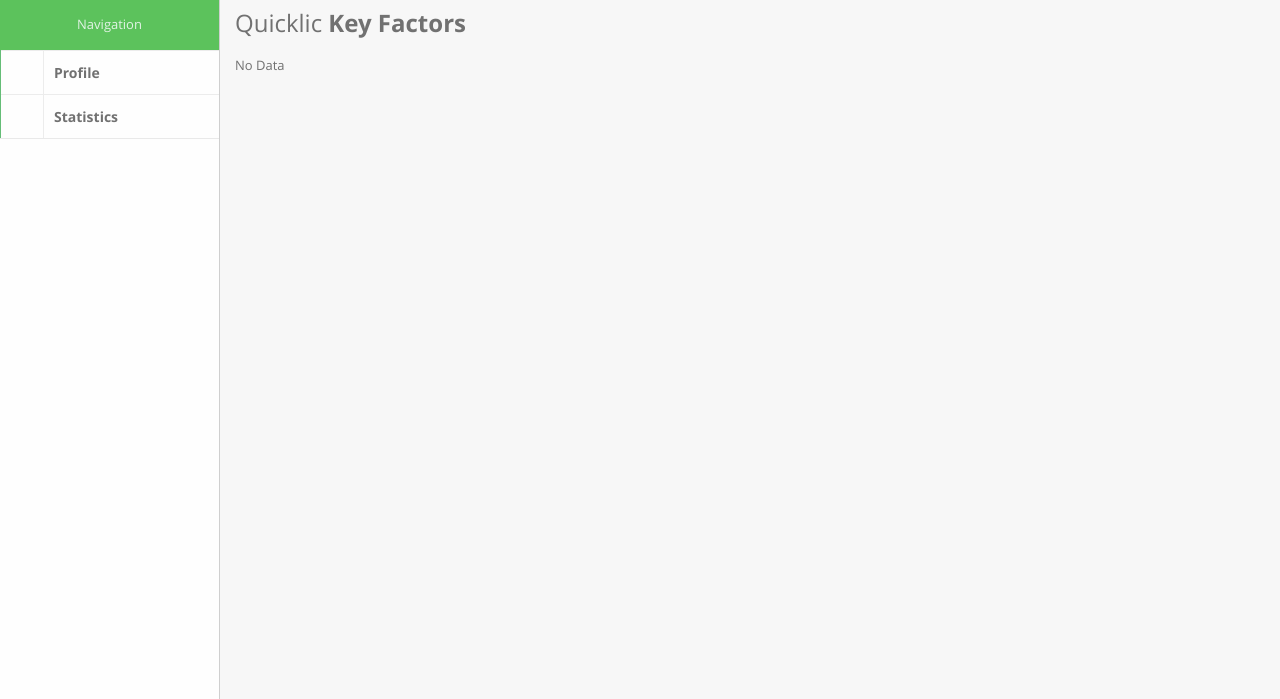
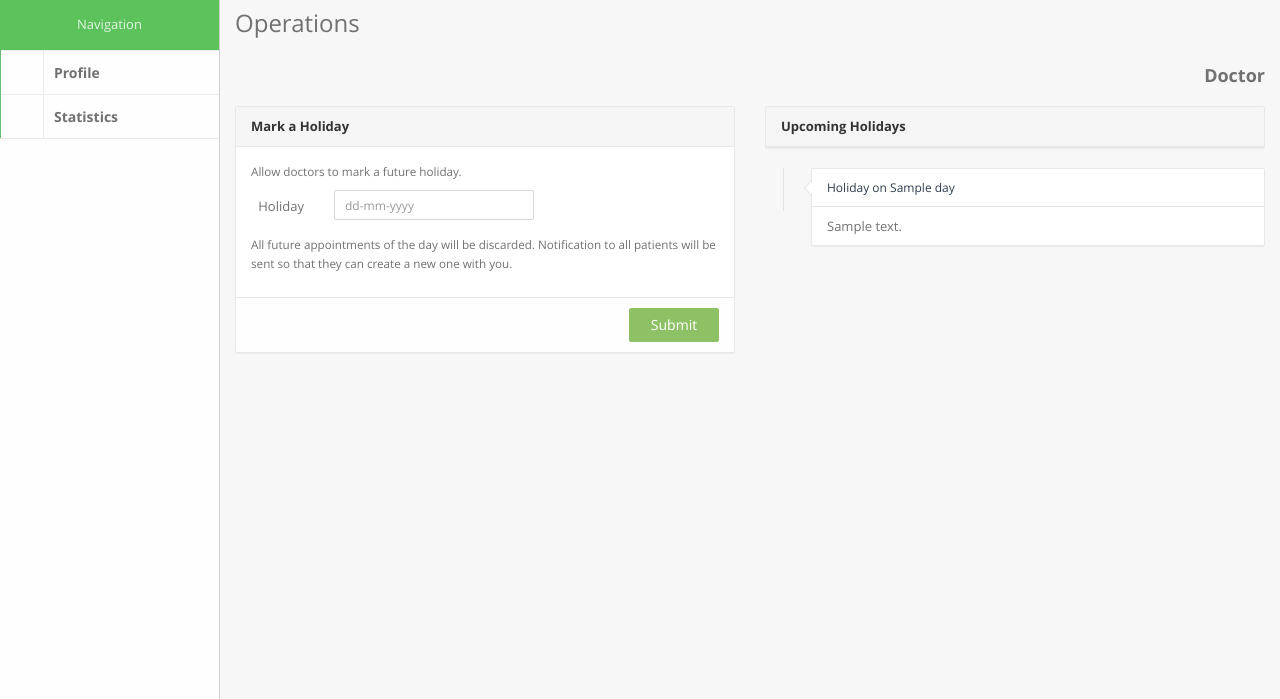
Before and after one commit to aamishbaloch/quicklic-backend, a Django app: template templates/portal/doctor_operations.html in a window 1280 px wide. Shown: the part 50-749 px from the top of the page. Run offline with Django 3.2, Linux system fonts and the light colour scheme; the template is opened without the code that fills it: most values are stand-ins (such as "Sample title", 1, 10 or a date in 2020); parts of the project's set-up code (start-up, migrations or seed data) failed here and were passed over; some libraries are stand-ins or nearby versions; some web fonts are replaced.

Commit message:
mark as holiday feature added

```diff
--- a/portal/statistics_helper.py
+++ b/portal/statistics_helper.py
@@ -93,6 +93,10 @@
     return data
 
 
+def get_doctor_future_holidays(doctor):
+    return doctor.holidays.filter(day__gt=datetime.now().date(), day__lte=(datetime.now()+timedelta(days=14)).date()).order_by('day')
+
+
 def get_top_clinic_name_for_doctor(doctor, appointments):
     top_clinic_name = "Not Found"
     clinic_appointments = 0
--- a/portal/urls.py
+++ b/portal/urls.py
@@ -9,4 +9,5 @@
     url(r'^profile$', views.ProfileView.as_view(), name='profile'),
     url(r'^doctor_setting$', views.DoctorSettingView.as_view(), name='doctor_setting'),
     url(r'^doctor/(?P<pk>[\d]+)/key_factors$', views.DoctorKeyFactorsView.as_view(), name='doctor_key_factors'),
+    url(r'^doctor/operations$', views.DoctorOperationsView.as_view(), name='doctor_operations'),
 ]
--- a/templates/portal/doctor_operations.html
+++ b/templates/portal/doctor_operations.html
@@ -8,11 +8,10 @@
           <div class="m-b-md">
             <div class="row">
               <div class="col-sm-6">
-                <h3 class="m-b-none m-t-sm">Quicklic<b> Key Factors</b></h3>
+                <h3 class="m-b-none m-t-sm">Operations</h3>
               </div>
             </div>
           </div>
-            {% if type == 1 %}
           <div class="m-b-md">
             <div class="row">
               <div class="col-sm-6">
@@ -29,65 +28,65 @@
             </div>
           </div>
           <div class="row">
+            <div class="col-sm-6">
+              <form class="form-horizontal" data-validate="parsley" action="{% url 'portal:doctor_operations' %}" method="post">
+              {% csrf_token %}
                 <section class="panel panel-default">
-                <div class="row m-l-none m-r-none bg-light lter">
-                  <div class="col-lg-12 col-md-3 padder-v b-r b-light text-center">
-                    <h1 class="patient_seen_counter">{{ factors.patient_seen }}</h1>
-                    <p class="patient_seen_text">Patients Dealt With</p>
+                  <header class="panel-heading">
+                    <strong>Mark a Holiday</strong>
+                  </header>
+                  <div class="panel-body">
+                    <p>
+                        <small>Allow doctors to mark a future holiday.</small>
+                    </p>
+                    <div class="form-group">
+                        <label class="col-sm-2 control-label">Holiday</label>
+                        <div class="col-sm-10">
+                            <input class="input-sm input-s datepicker-input form-control" name="day" size="16" type="text" data-date-format="dd-mm-yyyy" placeholder="dd-mm-yyyy">
                         </div>
                     </div>
+                    <p>
+                        <small>All future appointments of the day will be discarded. Notification to all patients will be sent so that they can create a new one with you.</small>
+                    </p>
+                  </div>
+                    <footer class="panel-footer text-right bg-light lter">
+                    <button type="submit" class="btn btn-success btn-s-xs">Submit</button>
+                  </footer>
                 </section>
+              </form>
             </div>
-            <div class="row">
+            <div class="col-lg-6">
               <section class="panel panel-default">
-                <div class="row m-l-none m-r-none bg-light lter">
-                  <div class="col-sm-6 col-md-3 padder-v b-r b-light">
-                    <span class="fa-stack fa-2x pull-left m-r-sm">
-                      <i class="fa fa-circle fa-stack-2x text-info"></i>
-                      <i class="fa fa-trophy fa-stack-1x text-white"></i>
-                    </span>
-                    <a class="clear" href="#">
-                      <span class="h3 block m-t-xs"><strong>{{ factors.top_clinic_name }}</strong></span>
-                      <small class="text-muted text-uc">Top Clinic</small>
-                    </a>
+                  <header class="panel-heading">
+                    <strong>Upcoming Holidays</strong>
+                  </header>
+              </section>
+              <section class="comment-list block">
+                  {% if holidays|length > 0 %}
+                    {% for holiday in holidays %}
+                      <article class="comment-item">
+                      <span class="arrow left"></span>
+                      <section class="comment-body panel panel-default">
+                        <header class="panel-heading bg-white">
+                          <a>Holiday on {{ holiday.day }}</a>
+                        </header>
+                        <div class="panel-body">
+                            {% if holiday.note|length > 0 %}
+                                <div>{{ holiday.note }}</div>
+                            {% else %}
+                                <div>No note found for this.</div>
+                            {% endif %}
                         </div>
-                  <div class="col-sm-6 col-md-3 padder-v b-r b-light lt">
-                    <span class="fa-stack fa-2x pull-left m-r-sm">
-                      <i class="fa fa-circle fa-stack-2x text-warning"></i>
-                      <i class="fa fa-bell fa-stack-1x text-white"></i>
-                    </span>
-                    <a class="clear" href="#">
-                      <span class="h3 block m-t-xs"><strong>{{ factors.dcr }}</strong></span>
-                      <small class="text-muted text-uc">DCR Value</small>
-                    </a>
-                  </div>
-                  <div class="col-sm-6 col-md-3 padder-v b-r b-light">
-                    <span class="fa-stack fa-2x pull-left m-r-sm">
-                      <i class="fa fa-circle fa-stack-2x text-danger"></i>
-                      <i class="fa fa-star fa-stack-1x text-white"></i>
-                    </span>
-                    <a class="clear">
-                      <span class="h3 block m-t-xs"><strong>{{ factors.rating }}</strong></span>
-                      <small class="text-muted text-uc">Rating</small>
-                    </a>
-                  </div>
-                  <div class="col-sm-6 col-md-3 padder-v b-r b-light lt">
-                    <span class="fa-stack fa-2x pull-left m-r-sm">
-                      <i class="fa fa-circle fa-stack-2x icon-muted"></i>
-                      <i class="fa fa-clock-o fa-stack-1x text-white"></i>
-                    </span>
-                    <a class="clear">
-                      <span class="h3 block m-t-xs"><strong>{{ factors.slot_time }}</strong></span>
-                      <small class="text-muted text-uc">Slot Time (Minutes)</small>
-                    </a>
+                      </section>
+                    </article>
+                    {% endfor %}
+                  {% else %}
+                    <p>No Holiday for Future</p>
+                  {% endif %}
+              </section>
+                  <!-- / .comment-list -->
             </div>
           </div>
-              </section>
-            <p class="text-center text-muted">All Factors are of Last Two Weeks Data</p>
-            </div>
-            {% else %}
-                <p>No Data</p>
-            {% endif %}
         </section>
       </section>
     </section>
--- a/templates/portal/includes/footer_includes.html
+++ b/templates/portal/includes/footer_includes.html
@@ -15,11 +15,28 @@
 <script src="{% static 'portal/js/charts/flot/jquery.flot.grow.js' %}"></script>
 <script src="{% static 'portal/js/charts/flot/demo.js' %}"></script>
 
-<!-- combodate -->
-<script src="{% static 'portal/js/libs/moment.min.js' %}"></script>
-<script src="{% static 'portal/js/combodate/combodate.js' %}"></script>
-
 <script src="{% static 'portal/js/calendar/bootstrap_calendar.js' %}"></script>
 <script src="{% static 'portal/js/calendar/demo.js' %}"></script>
 
 <script src="{% static 'portal/js/sortable/jquery.sortable.js' %}"></script>
+
+<!-- fuelux -->
+<script src="{% static 'portal/js/fuelux/fuelux.js' %}"></script>
+<!-- datepicker -->
+<script src="{% static 'portal/js/datepicker/bootstrap-datepicker.js' %}"></script>
+<!-- slider -->
+<script src="{% static 'portal/js/slider/bootstrap-slider.js' %}"></script>
+<!-- file input -->
+<script src="{% static 'portal/js/file-input/bootstrap-filestyle.min.js' %}"></script>
+<!-- combodate -->
+<script src="{% static 'portal/js/libs/moment.min.js' %}"></script>
+<script src="{% static 'portal/js/combodate/combodate.js' %}"></script>
+<!-- select2 -->
+<script src="{% static 'portal/js/select2/select2.min.js' %}"></script>
+<!-- wysiwyg -->
+<script src="{% static 'portal/js/wysiwyg/jquery.hotkeys.js' %}"></script>
+<script src="{% static 'portal/js/wysiwyg/bootstrap-wysiwyg.js' %}"></script>
+<script src="{% static 'portal/js/wysiwyg/demo.js' %}"></script>
+<!-- markdown -->
+<script src="{% static 'portal/js/markdown/epiceditor.min.js' %}"></script>
+<script src="{% static 'portal/js/markdown/demo.js' %}"></script>
--- a/templates/portal/includes/header.html
+++ b/templates/portal/includes/header.html
@@ -10,6 +10,7 @@
   <link rel="stylesheet" href="{% static 'portal/css/font-awesome.min.css' %}" type="text/css" />
   <link rel="stylesheet" href="{% static 'portal/css/font.css' %}" type="text/css" />
   <link rel="stylesheet" href="{% static 'portal/js/calendar/bootstrap_calendar.css' %}" type="text/css" />
+  <link rel="stylesheet" href="{% static 'portal/js/datepicker/datepicker.css' %}" type="text/css" />
   <link rel="stylesheet" href="{% static 'portal/css/app.css' %}" type="text/css" />
   <!--[if lt IE 9]>
     <script src="js/ie/html5shiv.js"></script>
--- a/templates/portal/includes/navbar.html
+++ b/templates/portal/includes/navbar.html
@@ -29,10 +29,18 @@
             {% if type == 1 %}
                 <li >
                   <a href="{% url 'portal:doctor_key_factors' user.id %}"  >
-                <i class="fa fa-dashboard icon">
+                    <i class="fa fa-key icon">
                       <b class="bg-nav-portal"></b>
                     </i>
                     <span>Key Factors</span>
+                  </a>
+                </li>
+                <li >
+                  <a href="{% url 'portal:doctor_operations'%}"  >
+                    <i class="fa fa-gear icon">
+                      <b class="bg-nav-portal"></b>
+                    </i>
+                    <span>Operations</span>
                   </a>
                 </li>
             {% endif %}
```
Also changed, not shown: entities/person/admin.py (+8 -1 lines), entities/person/models.py (+14 -2 lines), libs/quicklic_utils.py (+4 -4 lines), portal/forms.py (+13 -1 lines), portal/views.py (+18 -4 lines), entities/person/migrations/0007_doctorholiday.py (added), entities/person/migrations/0008_auto_20180111_1616.py (added), entities/person/migrations/0009_doctorholiday_notes.py (added), entities/person/migrations/0010_auto_20180111_1637.py (added). Lines whose indentation alone changed are shown as unchanged.
